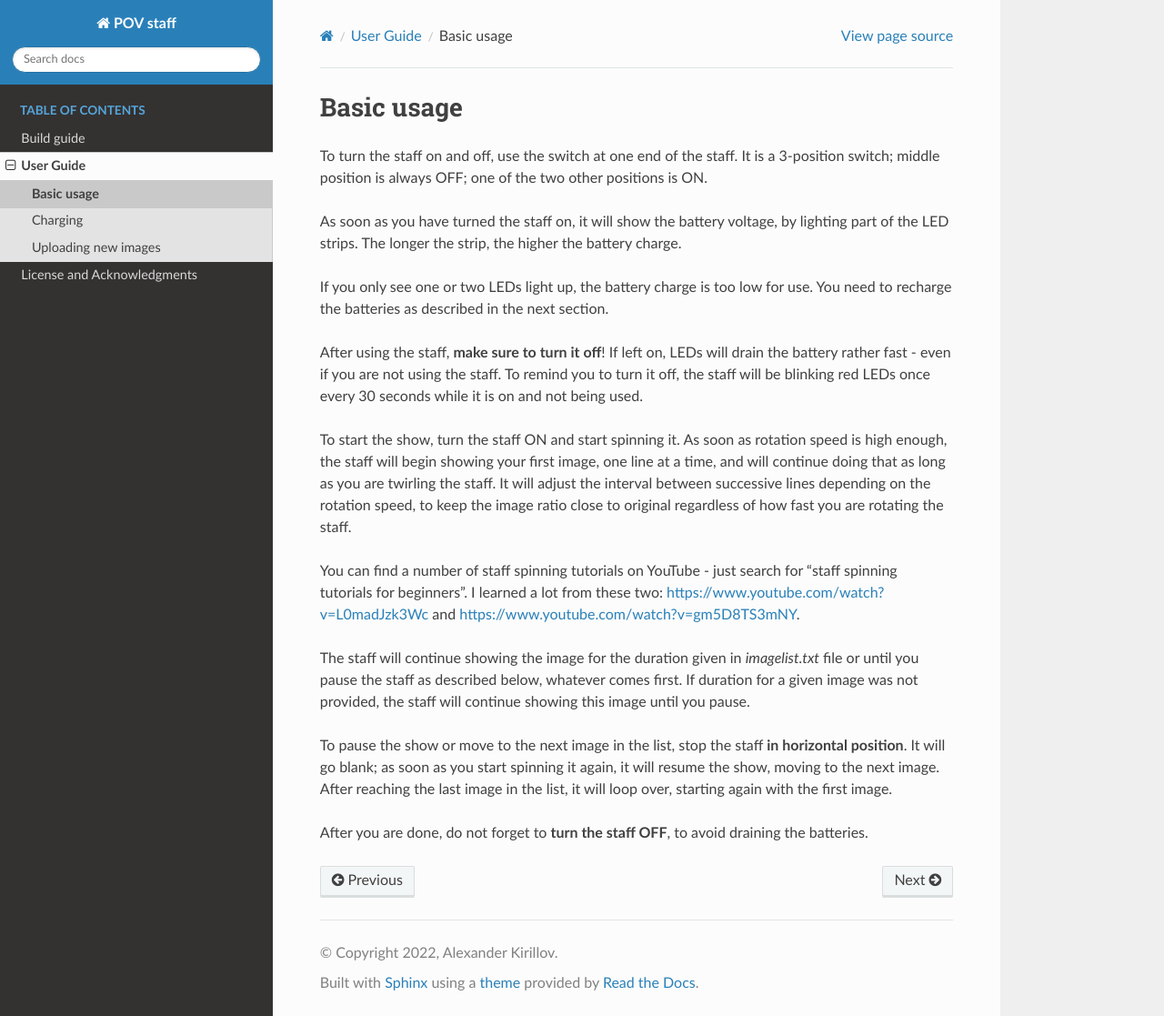
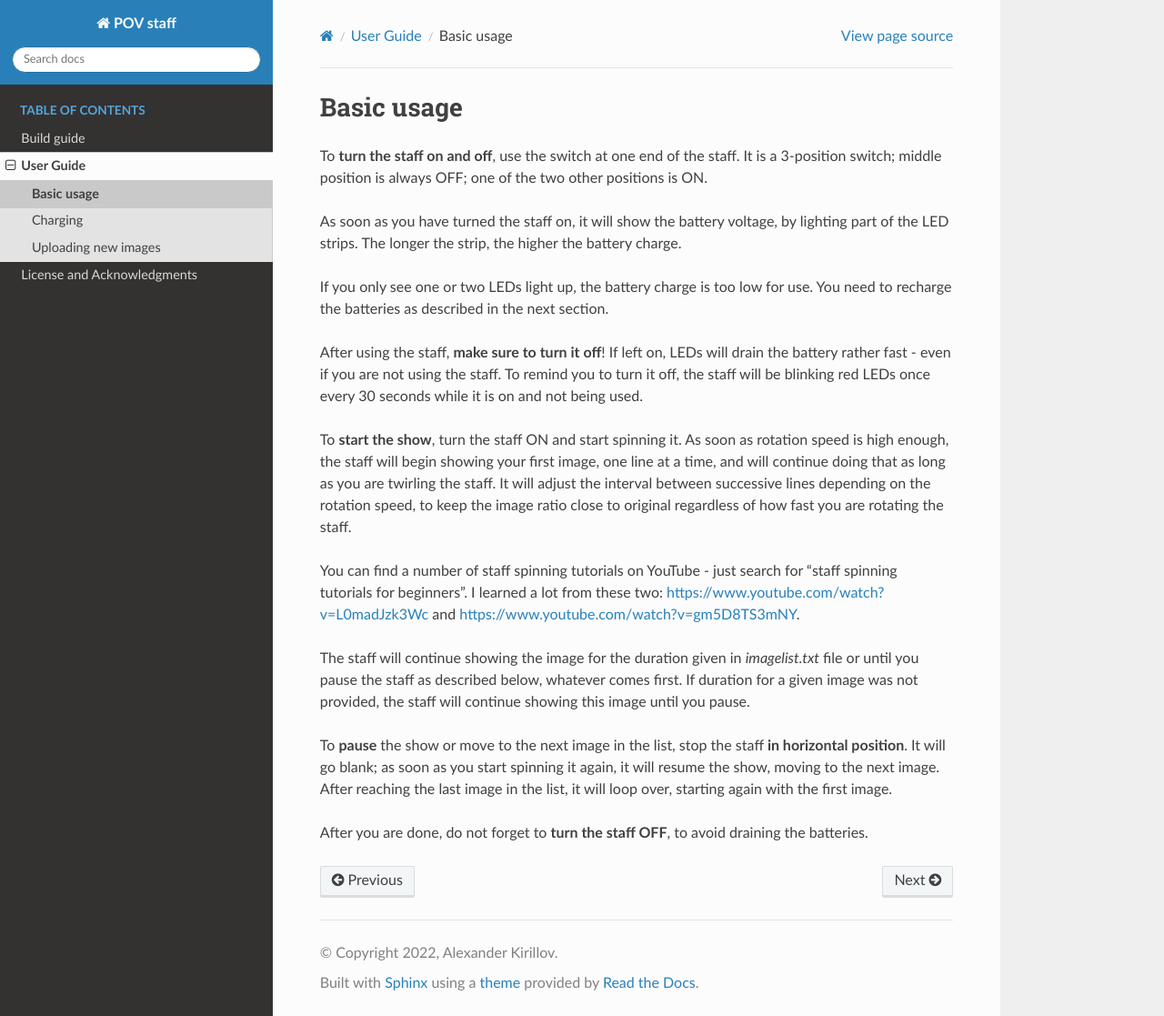
Before and after one commit to shurik179/povstaff, a Sphinx documentation site: the page built from docs/usage-basic.rst, in a window 1280 px wide and 1117 px high. Shown: the whole window at 91% size. Built offline with Sphinx 7.4.7 and the Read the Docs theme 2.0.0, drawn with Linux system fonts in a browser that asks for light colours; formulas are drawn with MathJax 3.

Commit message:
final touches

```diff
--- a/docs/build-final.rst
+++ b/docs/build-final.rst
@@ -15,14 +15,14 @@ going further!
 
    .. figure:: images/final-spacer.jpg
       :alt: Battery spacer
-      :width: 40%
+      :width: 60%
 
 
    Also, insert the switch spacer between the dowel and switch:
 
    .. figure:: images/switch-3.jpg
       :alt: Switch cap and spacer
-      :width: 40%
+      :width: 60%
 
 
 
--- a/docs/license.rst
+++ b/docs/license.rst
@@ -12,3 +12,5 @@ Please check `LICENSE` file in that repository for details.
 
 Many thanks to users of the previous versions of this staff for their feedback
 and suggestions: Christopher Biernacki, Kevin Williams, and many others.
+
+Any comments/suggestions are apprecaited; please email irobotics.store@gmail.com.
--- a/docs/usage-basic.rst
+++ b/docs/usage-basic.rst
@@ -1,6 +1,6 @@
 Basic usage
 ===========
-To turn the staff on and off, use the switch at one end of the staff. It is a
+To **turn the staff on and off**, use the switch at one end of the staff. It is a
 3-position switch;  middle position is always OFF; one of the two other
 positions is ON.
 
@@ -16,7 +16,7 @@ you to turn it off, the staff will be blinking  red LEDs once every 30 seconds
 while it is on and not being used.
 
 
-To start the show,  turn the staff ON and start spinning it.
+To **start the show**,  turn the staff ON and start spinning it.
 As soon as rotation speed is high enough, the staff will begin showing your first image, one line at a time,
 and will continue doing that as long as you are twirling the staff. It will
 adjust the interval between successive lines depending on the rotation speed,
@@ -35,7 +35,7 @@ The staff will continue showing the image for the duration given in
 comes first. If duration for a given image was not provided, the staff will
 continue showing this image until you pause.
 
-To pause the show or move to the next image in the list, stop the staff
+To **pause** the show or move to the next image in the list, stop the staff
 **in horizontal position**. It will go blank; as soon as you start spinning it
 again, it will resume the show, moving to the next image. After reaching the
 last image in the list, it will loop over, starting again with the first image.
```
